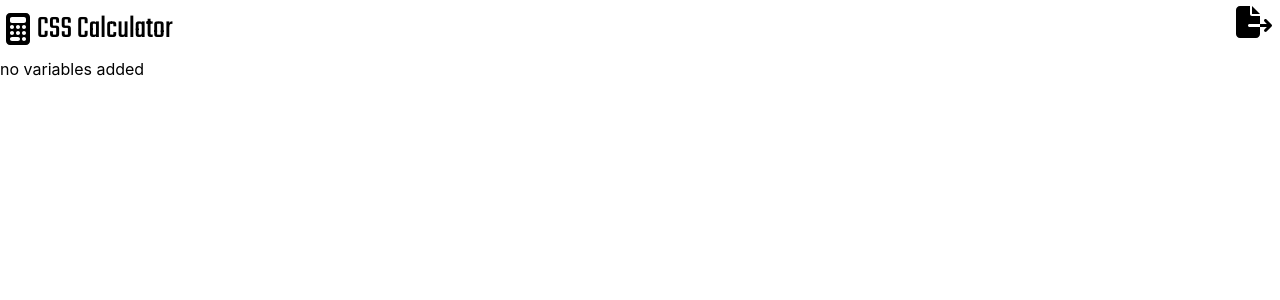
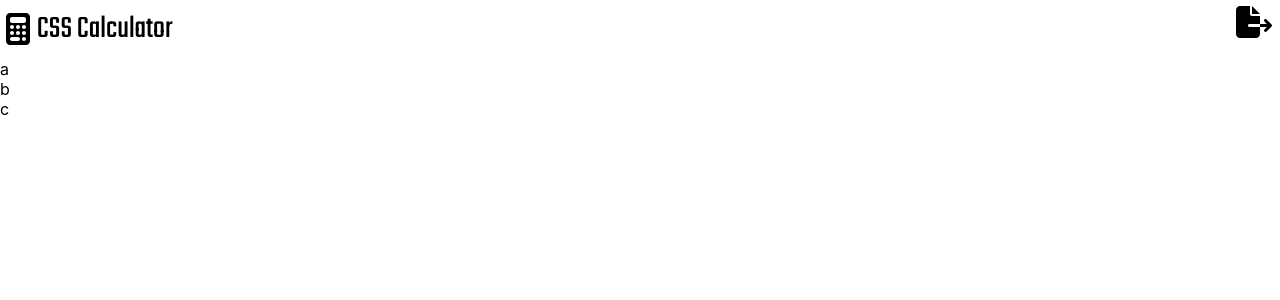
Before and after one commit to divyanshchahar/csscalculator, a React (Create React App) app in the folder client/: page / in a window 1280 px wide. Shown: the top 300 px of the page. Built offline with nearby package versions, Linux system fonts and the light colour scheme.

Commit message:
changed ListOFVar.js
- added div to contain list of variables

```diff
--- a/client/src/layouts/ListOfVar.js
+++ b/client/src/layouts/ListOfVar.js
@@ -5,13 +5,15 @@ import { useState } from "react";
 import CssVar from "../components/CssVar";
 
 function ListOfVar() {
-  const [items, setitems] = useState();
+  const [items, setitems] = useState(["a", "b", "c"]);
   return (
     <>
       {items ? (
-        items.map((item) => {
-          return <CssVar param={item} />;
-        })
+        <div>
+          {items.map((item) => {
+            return <CssVar param={item} />;
+          })}
+        </div>
       ) : (
         <div>no variables added</div>
       )}
```
